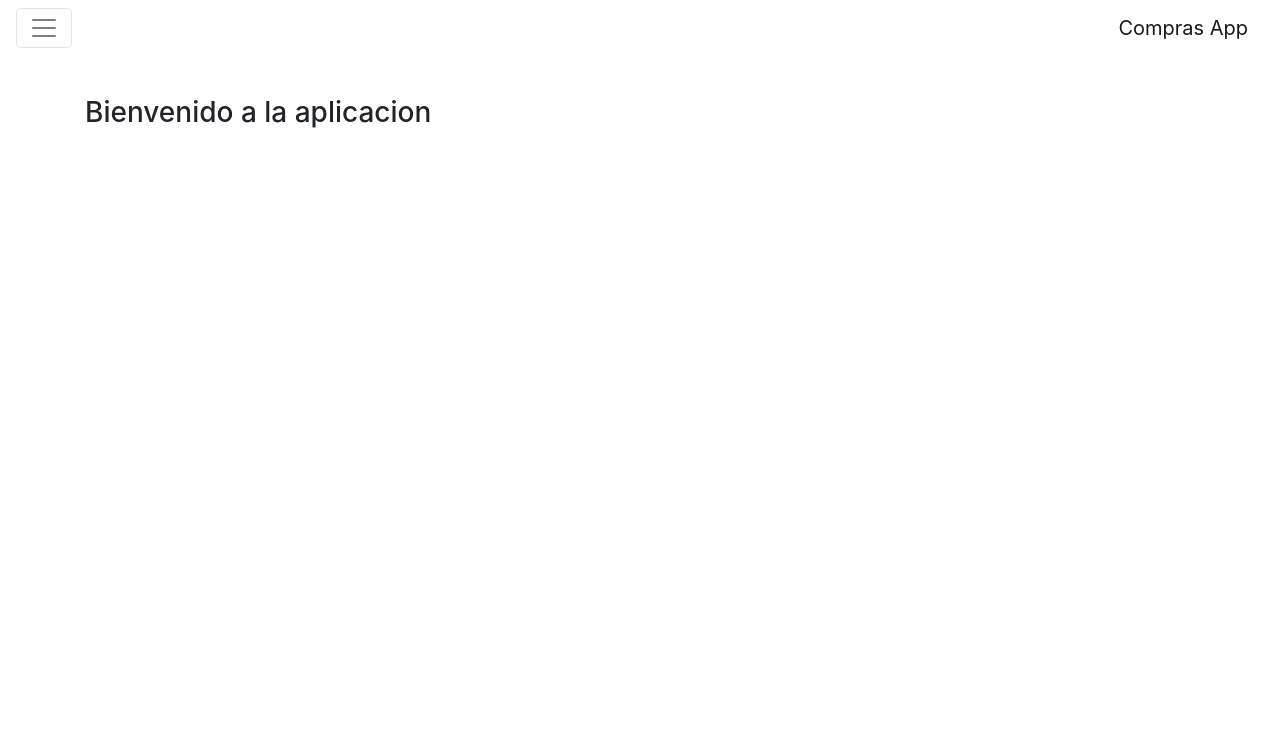
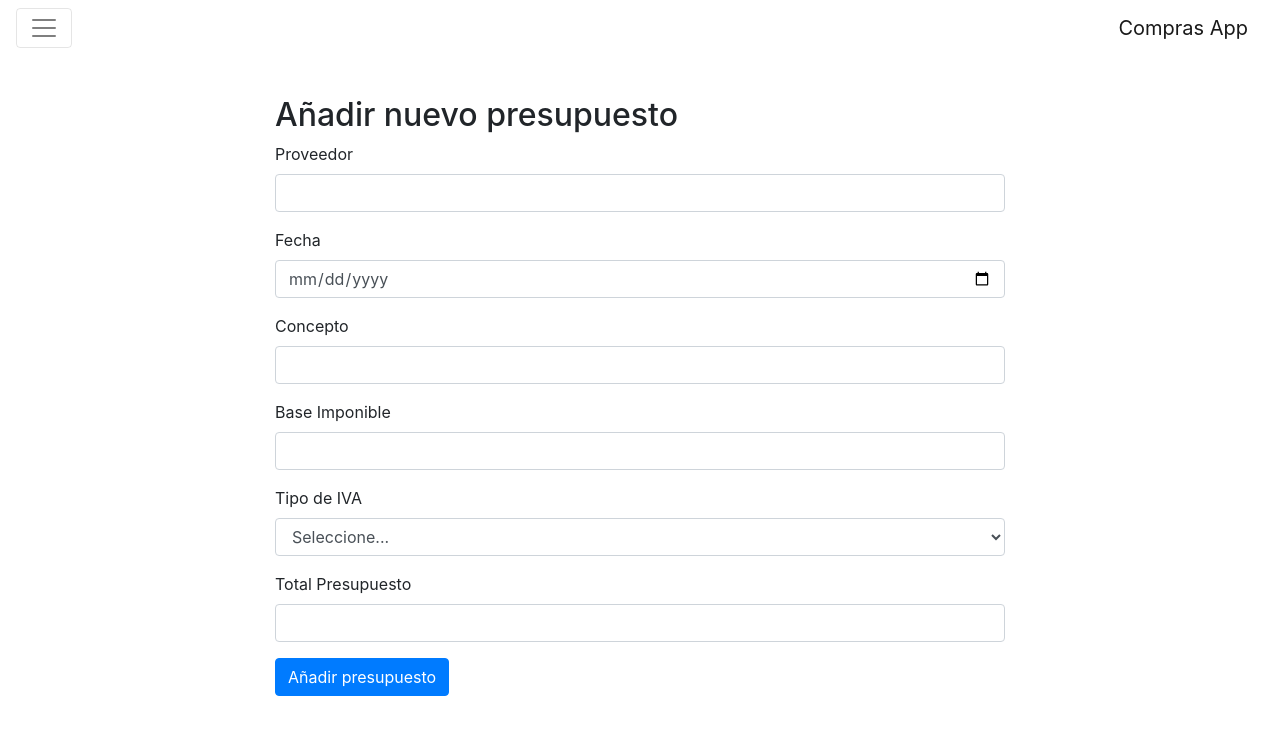
Before and after one commit to saul9402/appCompras, an Angular app: page /addpres in a window 1280 px wide. Shown: the top 734 px of the page. Built offline with nearby package versions, Linux system fonts and the light colour scheme.

Commit message:
Reactive
Se añade formulario de presupuestos para usar con reactive

```diff
--- a/src/app/header/header.component.html
+++ b/src/app/header/header.component.html
@@ -15,6 +15,10 @@
         <!--Con routerLink se le dice que esa será la ruta que estará asociada con el app.module-->
           <a class="nav-link" routerLink="/proveedores">Proveedores</a>
       </li>
+      <li class="nav-item" routerLinkActive="active">
+          <!--Con routerLink se le dice que esa será la ruta que estará asociada con el app.module-->
+            <a class="nav-link" routerLink="/addpres">Añadir Presupuesto</a>
+        </li>
     </ul>
 </div>
 </nav>
--- /dev/null
+++ b/src/app/presupuestos/addpres/addpres.component.html
@@ -0,0 +1,48 @@
+<div class="row">
+    <div class="col col-md"></div>
+    <div class="col-10 col-md-8">
+      <h2>Añadir nuevo presupuesto</h2>
+      <form>
+        <div class="form-group">
+          <label for="proveedor">Proveedor</label>
+          <input type="text"
+              class="form-control" id="proveedor">
+        </div>
+        <div class="form-group">
+            <label for="fecha">Fecha</label>
+            <input type="date"
+                class="form-control" id="fecha">
+          </div>
+          <div class="form-group">
+              <label for="concepto">Concepto</label>
+              <input type="text"
+                  class="form-control" id="concepto">
+            </div>
+            <div class="form-group">
+                <label for="base">Base Imponible</label>
+                <input type="number"
+                    class="form-control" id="base">
+              </div>
+            <div class="form-group">
+              <label for="tipo">Tipo de IVA</label>
+              <select id="tipo" class="form-control">
+                <option value="">Seleccione...</option>
+                <option value=0>0%</option>
+                <option value=0>0.04%</option>
+                <option value=0>0.10%</option>
+                <option value=0>0.21%</option>
+              </select>
+            </div>
+            <div class="form-group">
+                <label for="total">Total Presupuesto</label>
+                <input type="number"
+                    class="form-control" id="base">
+              </div>
+              <button type="submit"
+                class="btn btn-primary">
+                Añadir presupuesto
+              </button>
+      </form>
+      </div>
+      <div class="col col-md"></div>
+    </div>
--- /dev/null
+++ b/src/app/presupuestos/addpres/addpres.component.ts
@@ -0,0 +1,15 @@
+import { Component, OnInit } from '@angular/core';
+
+@Component({
+  selector: 'app-addpres',
+  templateUrl: './addpres.component.html',
+  styleUrls: ['./addpres.component.css']
+})
+export class AddpresComponent implements OnInit {
+
+  constructor() { }
+
+  ngOnInit() {
+  }
+
+}
```
Also changed, not shown: src/app/app.module.ts (+8 -3 lines), src/app/presupuestos/addpres/addpres.component.css (added).
